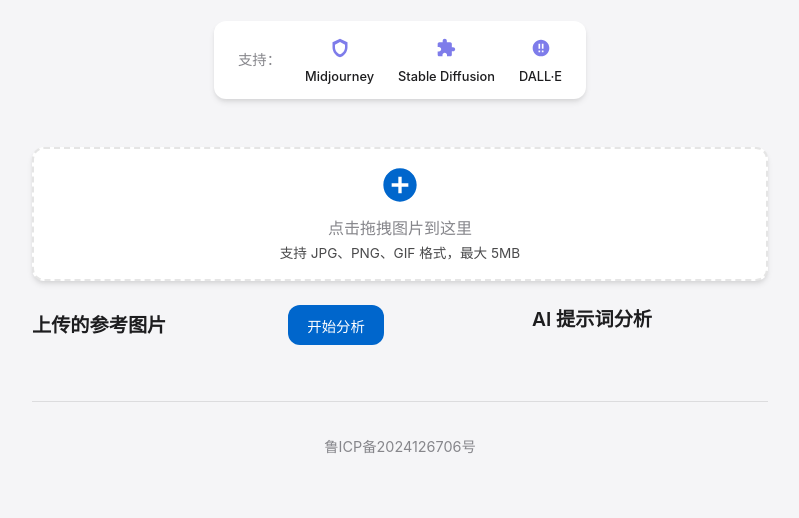
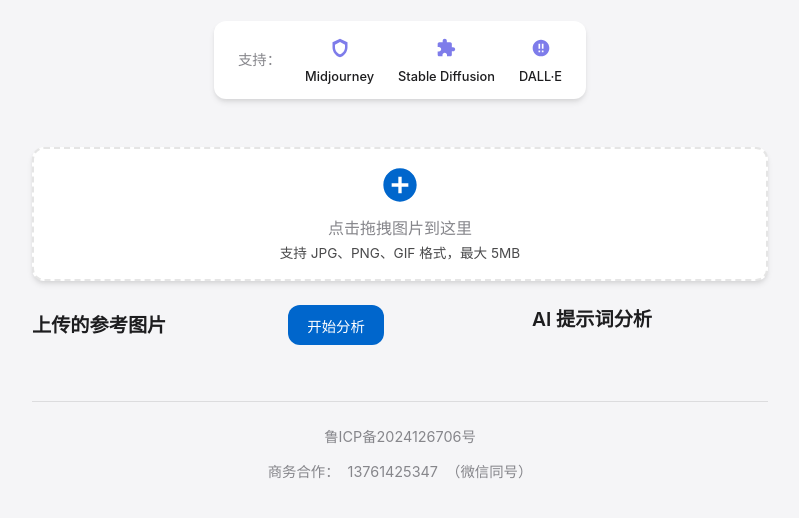
Before and after one commit to yangminqiu/tishici123, a website: page index.html in a window 1280 px wide. Shown: the part 252-770 px from the top of the page, without its empty margins (240-1039 px from the left). Drawn offline with Linux system fonts and the light colour scheme; no server answers.

Commit message:
v2.0.0: 完整重构版本 - 优化整体UI界面设计 - 改进用户登录体验 - 优化图片预览和分析结果展示 - 添加用户头像功能 - 优化移动端适配

```diff
--- a/index.html
+++ b/index.html
@@ -93,9 +93,16 @@
             </div>
         </main>
         <footer>
-            <a href="https://beian.miit.gov.cn/" target="_blank" rel="noopener noreferrer">
-                鲁ICP备2024126706号
-            </a>
+            <div class="footer-content">
+                <div class="footer-item">
+                    <a href="https://beian.miit.gov.cn/" target="_blank" rel="noopener noreferrer">
+                        鲁ICP备2024126706号
+                    </a>
+                </div>
+                <div class="footer-item">
+                    <span class="contact-info">商务合作：<a href="tel:13761425347">13761425347</a>（微信同号）</span>
+                </div>
+            </div>
         </footer>
         <!-- 登录模态框 -->
         <div class="modal" id="loginModal" hidden>
--- a/styles.css
+++ b/styles.css
@@ -295,23 +295,52 @@ button:active {
     margin-top: 1rem;
 }
 
-/* 页脚样式 */
+/* 页脚样式优化 */
 footer {
+    margin-top: 3rem;
+    padding: 1.5rem 0;
     text-align: center;
-    padding: 2rem 0 1rem;
-    margin-top: 3rem;
     border-top: 1px solid rgba(0, 0, 0, 0.1);
 }
 
-footer a {
+.footer-content {
+    display: flex;
+    flex-direction: column;
+    align-items: center;
+    gap: 0.8rem;
+}
+
+.footer-item {
+    color: var(--text-secondary);
+    font-size: 0.9rem;
+}
+
+.footer-item a {
     color: var(--text-secondary);
     text-decoration: none;
-    font-size: 0.9rem;
     transition: color 0.3s ease;
 }
 
-footer a:hover {
+.footer-item a:hover {
     color: var(--primary-color);
+}
+
+.contact-info {
+    display: inline-flex;
+    align-items: center;
+    gap: 0.5rem;
+}
+
+/* 响应式调整 */
+@media (max-width: 768px) {
+    footer {
+        margin-top: 2rem;
+        padding: 1rem 0;
+    }
+
+    .footer-content {
+        gap: 0.5rem;
+    }
 }
 
 .tips {
```
Also changed, not shown: README.md.
